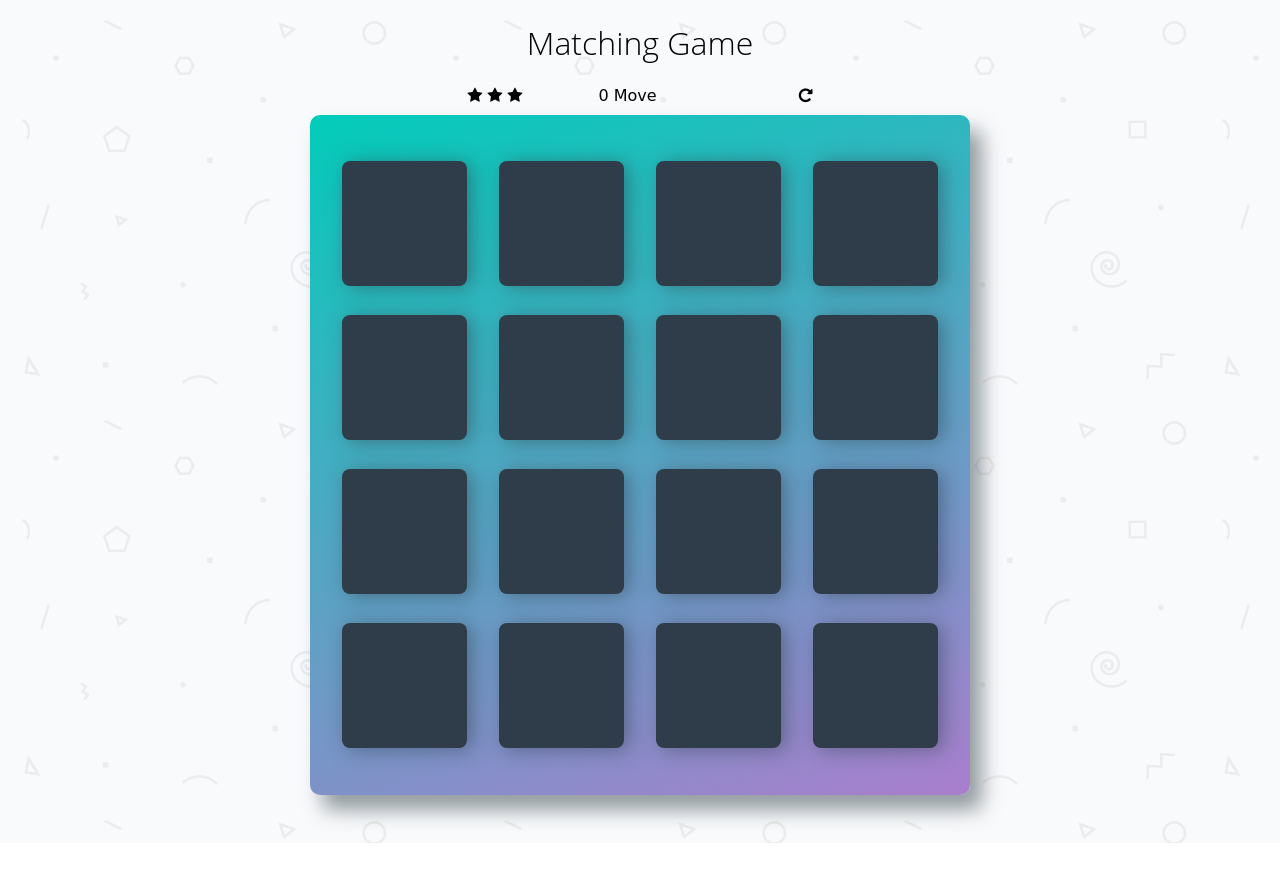
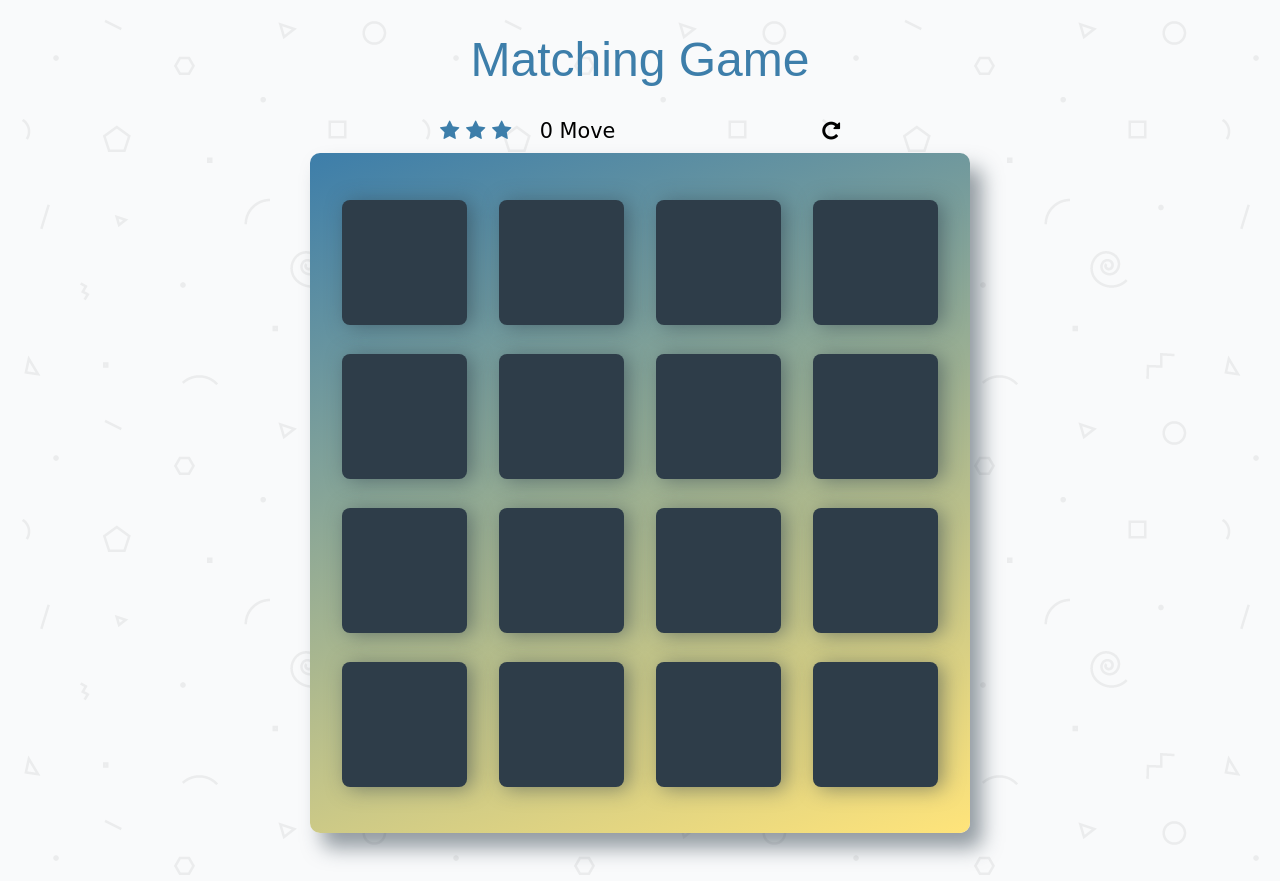
Before and after one commit to ronanmoris/memory-game, a plain HTML site: page index.html in a window 1280 px wide. Before the commit the page ends 843 px from the top, so only its background shows below. Drawn offline with Linux system fonts and the light colour scheme; a web font is replaced by a local one.

Commit message:
change styles

```diff
--- a/css/app.css
+++ b/css/app.css
@@ -29,7 +29,9 @@ body {
 }
 
 h1 {
-    font-family: "Open Sans", sans-serif;
+    font-family: "Wendy One", sans-serif;
+    color: #3d7eaa;
+    font-size: 3em;
     font-weight: 300;
 }
 
@@ -40,7 +42,7 @@ h1 {
 .deck {
     width: 660px;
     min-height: 680px;
-    background: linear-gradient(160deg, #02ccba 0%, #aa7ecd 100%);
+    background: linear-gradient(160deg, #3d7eaa 0%, #ffe47a 100%);
     padding: 32px;
     border-radius: 10px;
     box-shadow: 12px 15px 20px 0 rgba(46, 61, 73, 0.5);
@@ -97,11 +99,20 @@ h1 {
 .score-panel {
     display: inline-flex;
     justify-content: space-between;
-    width: 345px;
+    width: 400px;
     margin-bottom: 10px;
 }
 
+.score-panel .stars,
+.score-panel .restart,
+.score-panel .moves,
+.score-panel .stop-watch {
+    margin: 0;
+    padding: 0;
+    font-size: 1.3em;
+}
 .score-panel .stars {
+    color: #3d7eaa;
     margin: 0;
     padding: 0;
     display: inline-block;
@@ -118,14 +129,24 @@ h1 {
     cursor: pointer;
 }
 
+.score-panel .stop-watch {
+    width: 160px;
+}
+
+.score-panel .stop-watch .min-sec {
+    width: 80px;
+}
+/*
+ * Styles for the Modal
+ */
+
 .modal {
     display: none;
     position: fixed;
-    top: 4%;
-    left: 22%;
-    /* transform: translate(-50%, -50%); */
-    width: 56%;
-    height: 43%;
+    top: 0;
+    left: 10%;
+    width: 80%;
+    height: 90%;
     background: #ffffff url(../img/index.gif);
     background-size: cover;
     flex-direction: column;
```
